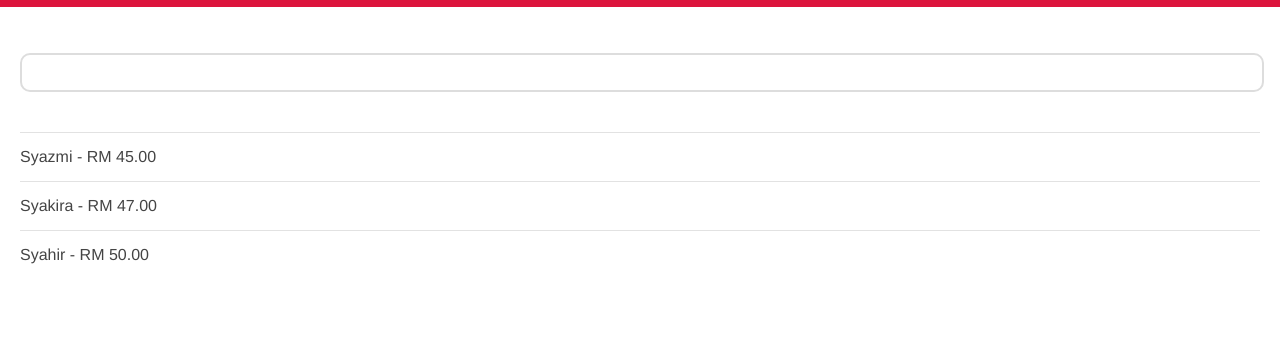
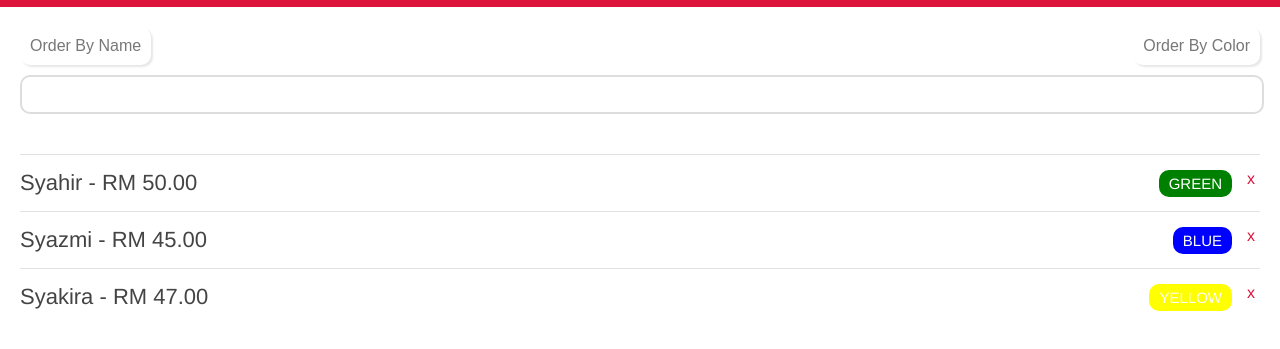
Before and after one commit to Syahirdev/angularjs-playlist, a website: page index.html in a window 1280 px wide. Shown: the part 41-390 px from the top of the page. Drawn offline with nearby package versions, Linux system fonts and the light colour scheme.

Commit message:
ng-click directive

```diff
--- a/app/app.js
+++ b/app/app.js
@@ -9,6 +9,11 @@ myPersonApp.run(function () {});
 myPersonApp.controller("PersonController", [
 	"$scope",
 	function ($scope) {
+		$scope.removePerson = function (person) {
+			var removedPerson = $scope.persons.indexOf(person);
+			$scope.persons.splice(removedPerson, 1);
+		};
+
 		$scope.persons = [
 			{
 				name: "Syahir",
--- a/content/css/styles.css
+++ b/content/css/styles.css
@@ -111,7 +111,7 @@ main {
 
 .remove {
 	float: right;
-	padding: 5px;
+	padding: 0px;
 	background: #fff;
 	width: 18px;
 	text-align: center;
--- a/index.html
+++ b/index.html
@@ -10,11 +10,14 @@
 		<header ng-include="'header.html'"></header>
 		<div class="content">
 			<div ng-controller="PersonController">
-				<p>{{message}}</p>
+				<button ng-click="order = 'name'">Order By Name</button>
+				<button ng-click="order = 'color'">Order By Color</button>
 				<input type="text" ng-model="search" />
 				<ul>
-					<li ng-repeat="person in persons | orderBy: '-name' | filter: search" ng-show="person.available">
-						{{person.name}} - {{person.weight | currency: 'RM '}}
+					<li ng-repeat="person in persons | orderBy: order | filter: search" ng-show="person.available">
+						<h3>{{person.name}} - {{person.weight | currency: 'RM '}}</h3>
+						<div class="remove" ng-click="removePerson(person)">x</div>
+						<span class="belt" style="background: {{person.color}}">{{person.color}}</span>
 					</li>
 				</ul>
 			</div>
```
